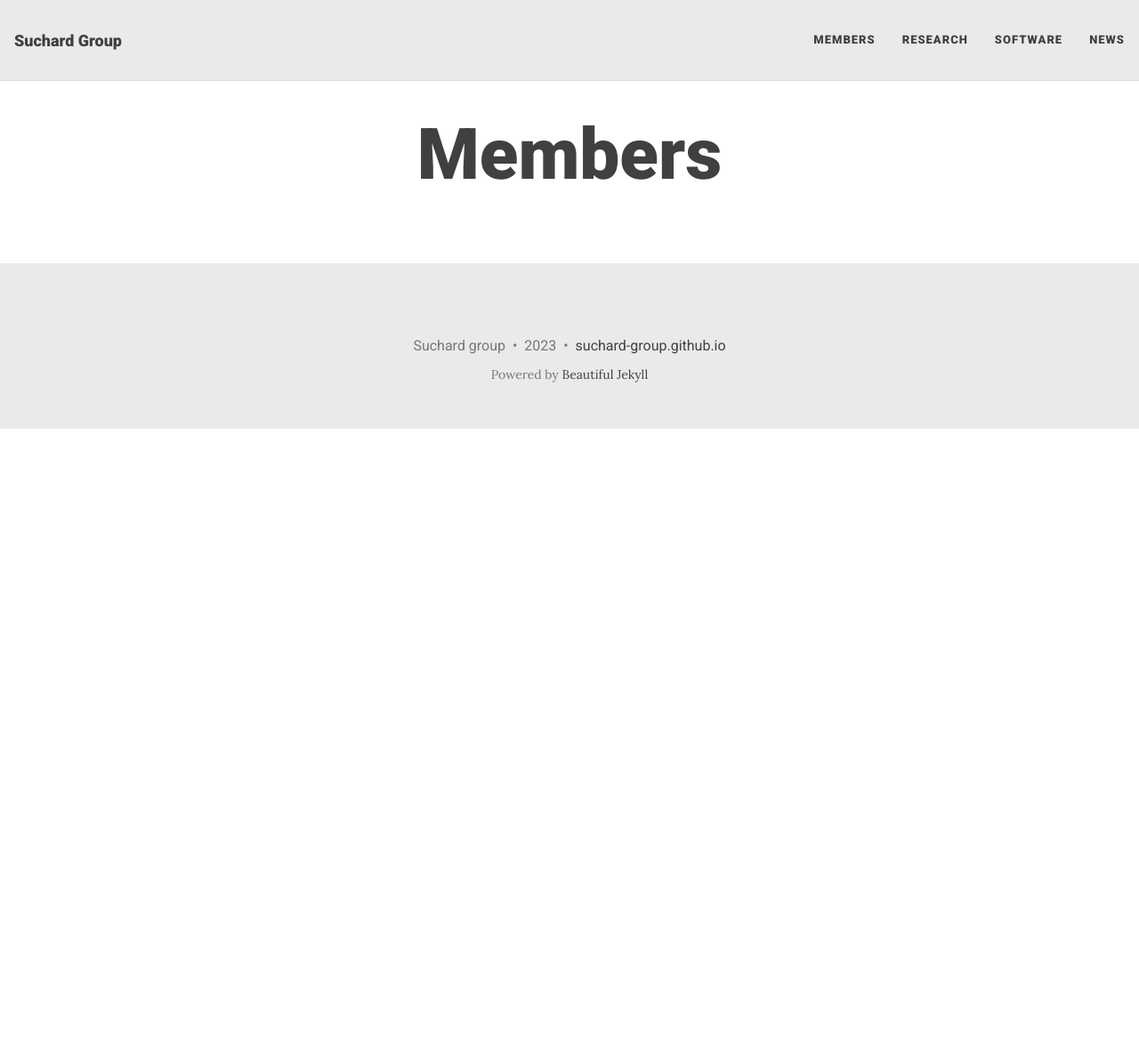
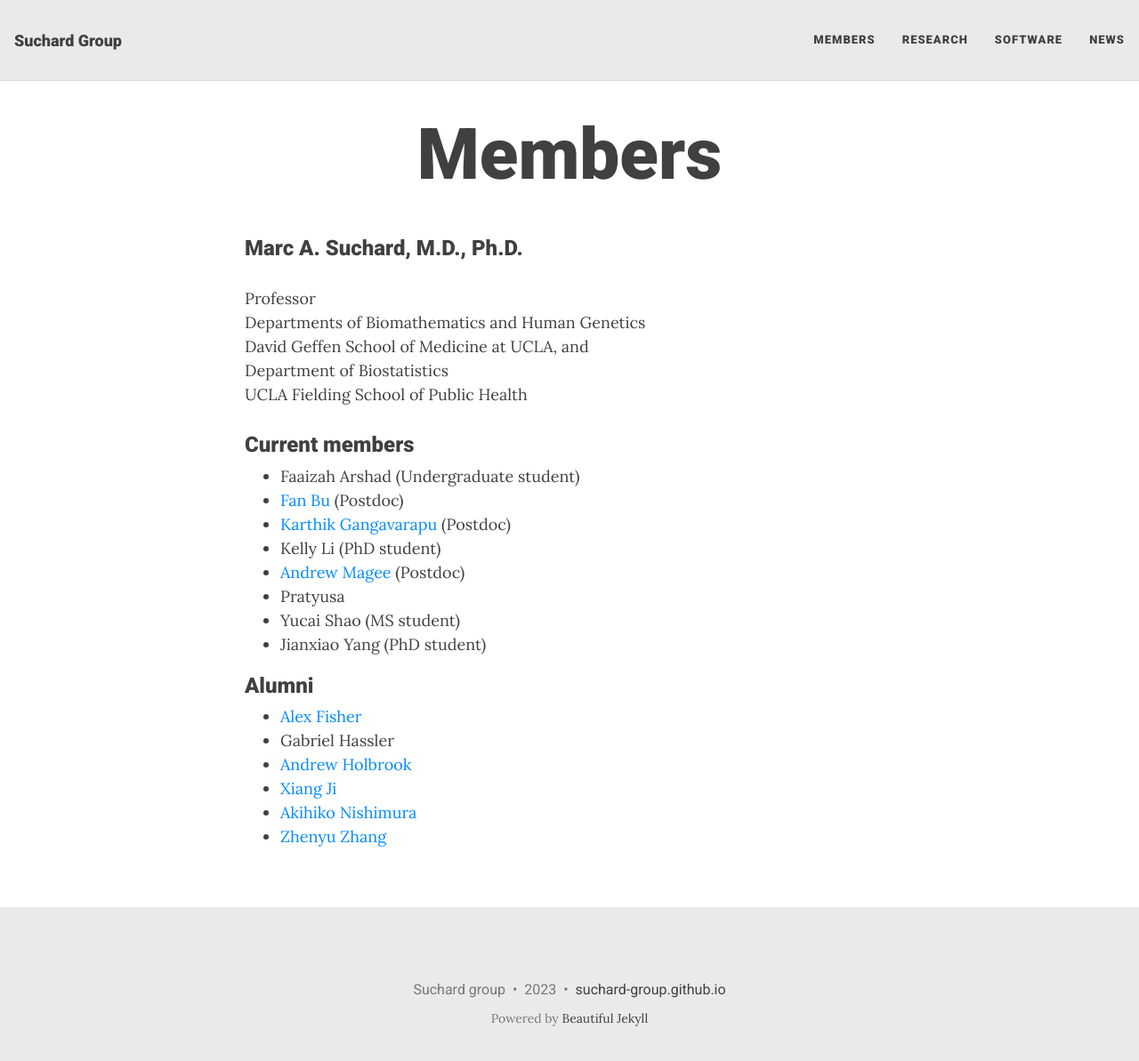
Before and after one commit to suchard-group/suchard-group.github.io, a Jekyll site: the page built from members.md, in a window 1280 px wide and 1206 px high. Shown: the top 1193 px of the window at 89% size. Built offline with Jekyll 4.4.1, drawn with Linux system fonts in a browser that asks for light colours; nearby versions of some CDN libraries.

Commit message:
Added a few members

```diff
--- a/members.md
+++ b/members.md
@@ -3,3 +3,28 @@ layout: page
 title: Members
 subtitle:
 ---
+
+### Marc A. Suchard, M.D., Ph.D.
+Professor\
+Departments of Biomathematics and Human Genetics\
+David Geffen School of Medicine at UCLA, and\
+Department of Biostatistics\
+UCLA Fielding School of Public Health
+
+### Current members
+  * Faaizah Arshad (Undergraduate student)
+  * [Fan Bu](https://fanbu1995.github.io/) (Postdoc)
+  * [Karthik Gangavarapu](https://gkarthik.com/) (Postdoc)
+  * Kelly Li (PhD student)
+  * [Andrew Magee](https://afmagee.github.io/) (Postdoc)
+  * Pratyusa
+  * Yucai Shao (MS student)
+  * Jianxiao Yang (PhD student)
+
+### Alumni
+  * [Alex Fisher](https://stat.duke.edu/alexander-fisher)
+  * Gabriel Hassler
+  * [Andrew Holbrook](https://andrewjholbrook.github.io/)
+  * [Xiang Ji](https://xiang-ji-ncsu.github.io/)
+  * [Akihiko Nishimura](https://aki-nishimura.github.io/)
+  * [Zhenyu Zhang](https://sites.google.com/view/zhenyuzhang)
```
